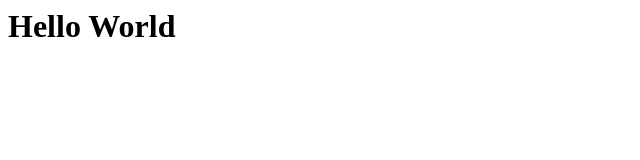
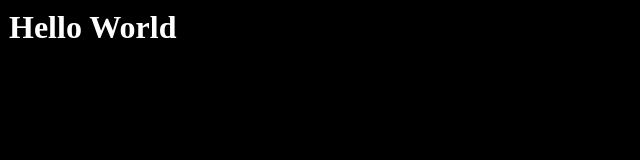
Before and after one commit to singhvarun404/singhvarun404.github.io, a plain HTML site: page index.html in a window 1280 px wide. Shown: the whole page, without its empty margins (0-640 px from the left). Drawn offline with Linux system fonts and the light colour scheme.

Commit message:
Adding basic CSS

```diff
--- /dev/null
+++ b/index.css
@@ -0,0 +1,7 @@
+h1{
+	border: 1px solid black;
+	color: white;
+}
+body{
+	background-color: black;
+}
--- a/index.html
+++ b/index.html
@@ -1,5 +1,7 @@
 <html>
 <head>
+    <title>First Website</title>
+    <link rel="stylesheet" type="text/css" href="index.css">
 </head>
 <body>
 <h1>Hello World</h1>
```
